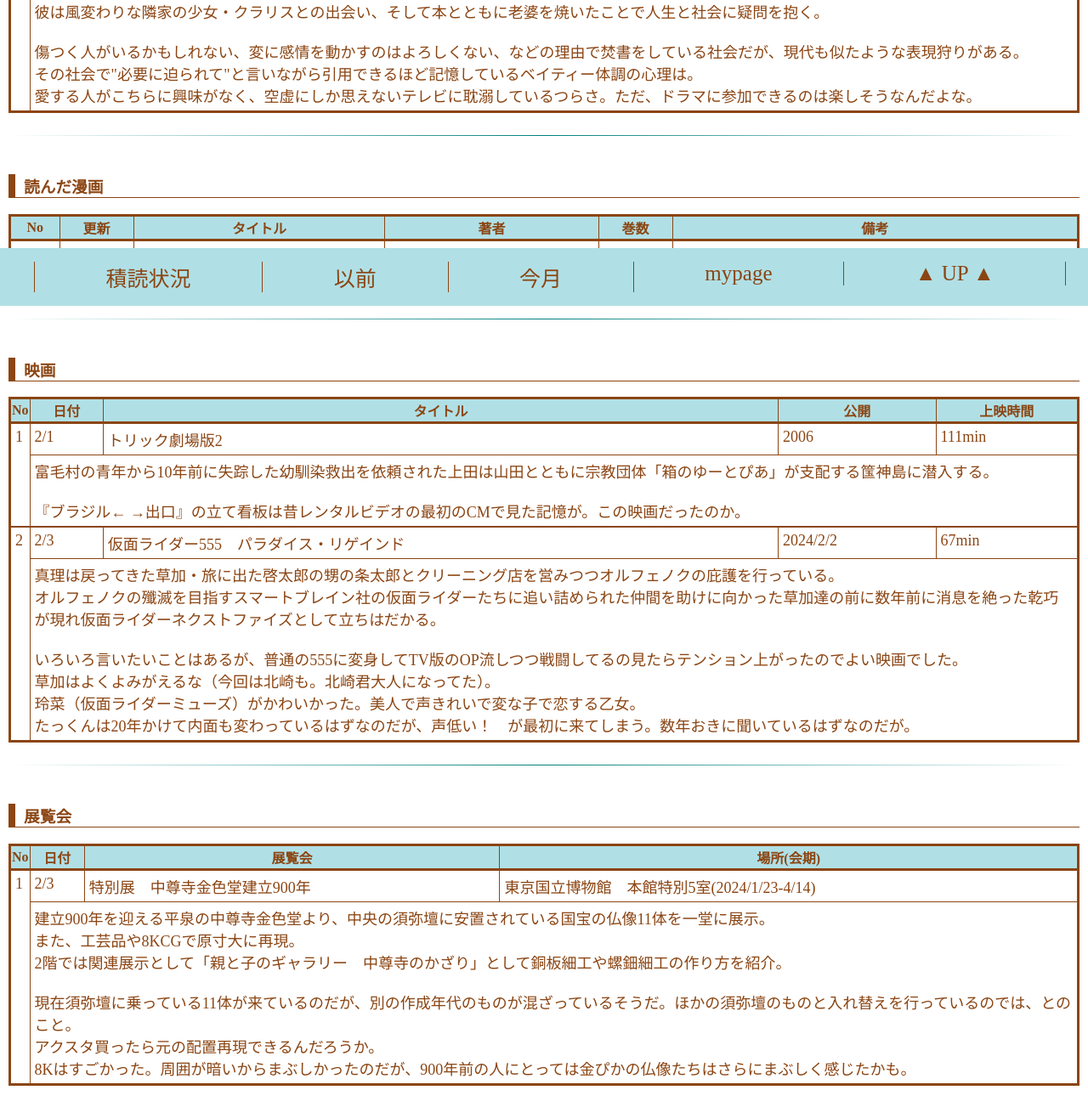
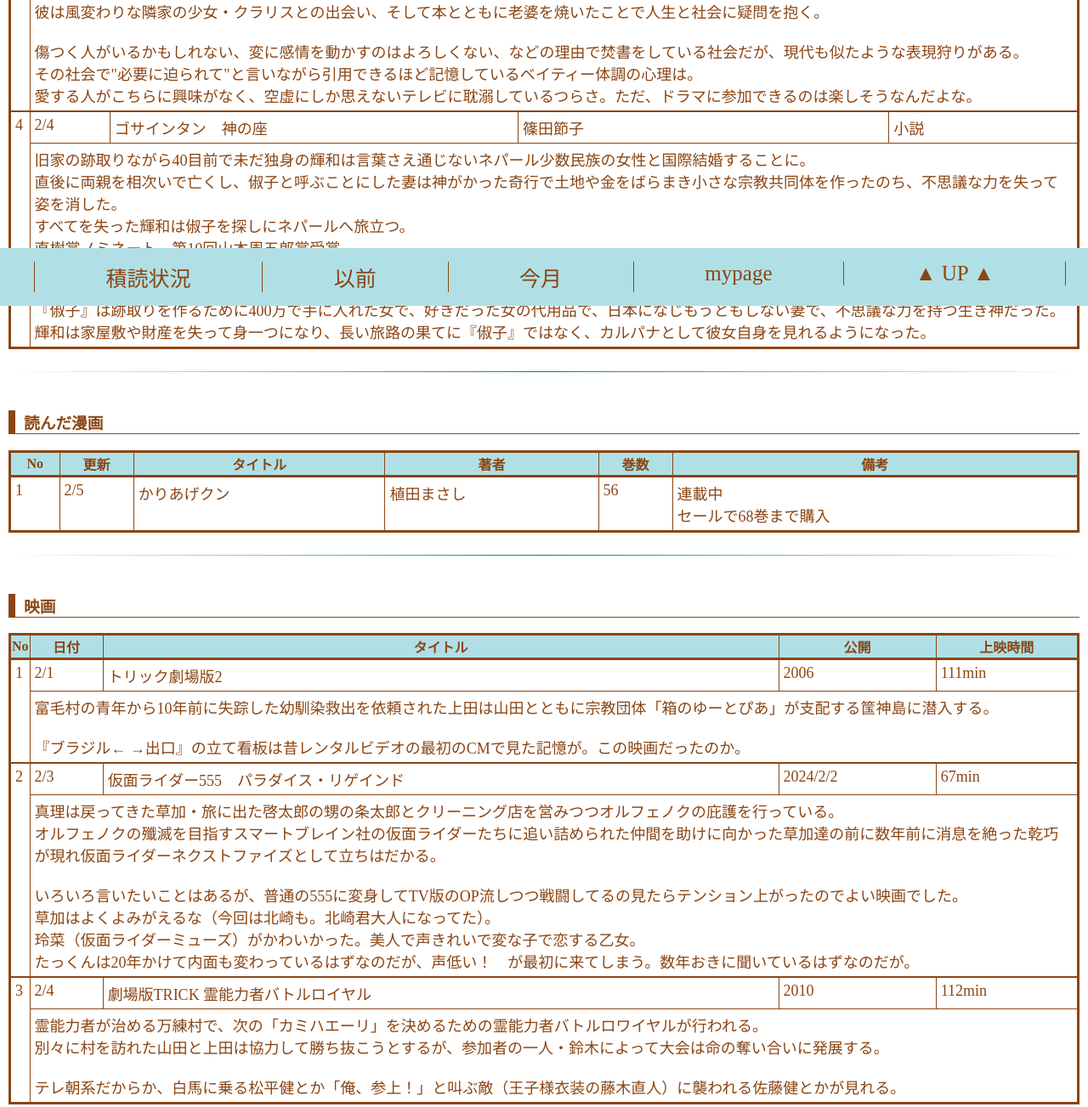
Before and after one commit to sloth-folivora/sloth_folivora.github.io, a plain HTML site: page record_this_month.html in a window 1280 px wide. Shown: the part 440-1743 px from the top of the page at 85% size. Drawn offline with Linux system fonts and the light colour scheme.

Commit message:
記録アップデート
映画、読書を更新

```diff
--- a/record_this_month.html
+++ b/record_this_month.html
@@ -67,6 +67,25 @@
               愛する人がこちらに興味がなく、空虚にしか思えないテレビに耽溺しているつらさ。ただ、ドラマに参加できるのは楽しそうなんだよな。
             </td>
           </tr>
+          <tr>
+            <td rowspan="2" class="record bold-b cnt" />
+            <td class="record">2/4</td>
+            <td class="record">ゴサインタン　神の座</td>
+            <td class="record">篠田節子</td>
+            <td class="record">小説</td>
+          </tr>
+          <tr>
+            <td colspan="4" class="record bold-b">
+              旧家の跡取りながら40目前で未だ独身の輝和は言葉さえ通じないネパール少数民族の女性と国際結婚することに。<br>
+              直後に両親を相次いで亡くし、俶子と呼ぶことにした妻は神がかった奇行で土地や金をばらまき小さな宗教共同体を作ったのち、不思議な力を失って姿を消した。<br>
+              すべてを失った輝和は俶子を探しにネパールへ旅立つ。<br>
+              直樹賞ノミネート、第10回山本周五郎賞受賞。<br>
+              <br>
+              ラストがよかった。<br>
+              『俶子』は跡取りを作るために400万で手に入れた女で、好きだった女の代用品で、日本になじもうともしない妻で、不思議な力を持つ生き神だった。<br>
+              輝和は家屋敷や財産を失って身一つになり、長い旅路の果てに『俶子』ではなく、カルパナとして彼女自身を見れるようになった。
+            </td>
+          </tr>
           <!--
           <tr>
             <td rowspan="2" class="record bold-b cnt" />
@@ -95,10 +114,10 @@
           </tr>
           <tr>
             <td class="record bold-b cnt" />
-            <td class="record bold-b">2/2</td>
+            <td class="record bold-b">2/5</td>
             <td class="record bold-b">かりあげクン</td>
             <td class="record bold-b">植田まさし</td>
-            <td class="record bold-b">52</td>
+            <td class="record bold-b">56</td>
             <td class="record bold-b">
               連載中<br>
               セールで68巻まで購入
@@ -156,6 +175,21 @@
               草加はよくよみがえるな（今回は北崎も。北崎君大人になってた）。<br>
               玲菜（仮面ライダーミューズ）がかわいかった。美人で声きれいで変な子で恋する乙女。<br>
               たっくんは20年かけて内面も変わっているはずなのだが、声低い！　が最初に来てしまう。数年おきに聞いているはずなのだが。
+            </td>
+          </tr>
+          <tr>
+            <td rowspan="2" class="record bold-b cnt" />
+            <td class="record">2/4</td>
+            <td class="record">劇場版TRICK 霊能力者バトルロイヤル</td>
+            <td class="record">2010</td>
+            <td class="record">112min</td>
+          </tr>
+          <tr>
+            <td colspan="4" class="record bold-b">
+              霊能力者が治める万練村で、次の「カミハエーリ」を決めるための霊能力者バトルロワイヤルが行われる。<br>
+              別々に村を訪れた山田と上田は協力して勝ち抜こうとするが、参加者の一人・鈴木によって大会は命の奪い合いに発展する。<br>
+              <br>
+              テレ朝系だからか、白馬に乗る松平健とか「俺、参上！」と叫ぶ敵（王子様衣装の藤木直人）に襲われる佐藤健とかが見れる。
             </td>
           </tr>
           <!--
```
Also changed, not shown: index.html (+3 -10 lines).
